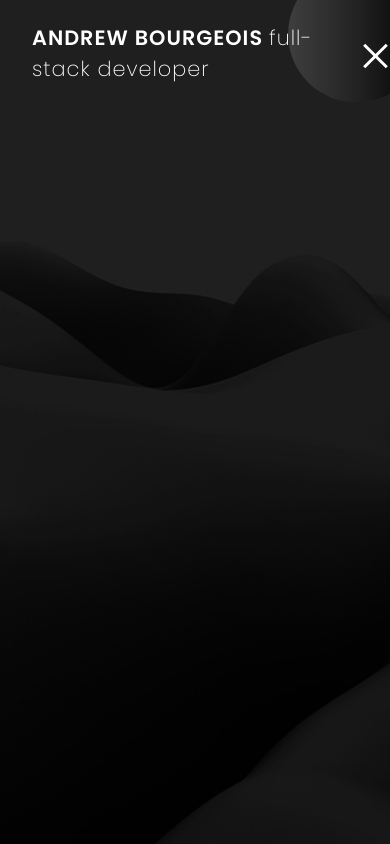
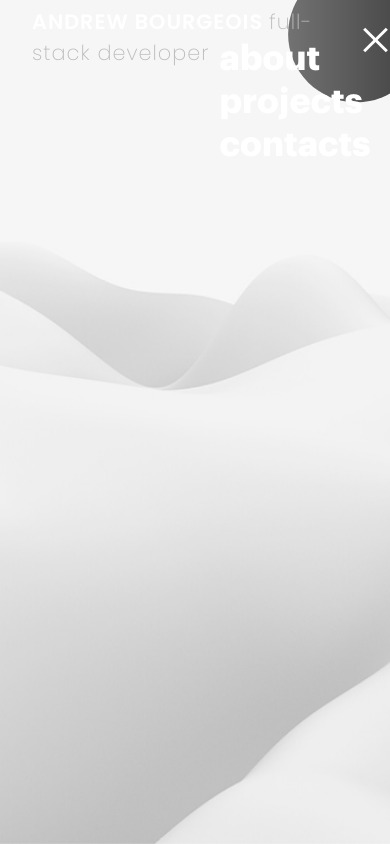
Before and after one commit to asb1512/portfolio-site-react, a React (Create React App) app: page / in a window 390 px wide. Both pictures are taken after a click on the button 375 px from the left and 56 px from the top of the page. Built offline with nearby package versions, Linux system fonts and the light colour scheme.

Commit message:
animating background and menu options based on mouse over

```diff
--- a/src/App.css
+++ b/src/App.css
@@ -3,6 +3,18 @@
 @font-face {
   font-family: 'Azonix';
   src: url(./fonts/Azonix.otf);
+  format: 'oft';
+}
+
+@font-face {
+  font-family: 'GraphikRegular';
+  src: url(./fonts/GraphikRegular.otf);
+  format: 'oft';
+}
+
+@font-face {
+  font-family: 'GraphikBold';
+  src: url(./fonts/GraphikBold.otf);
   format: 'oft';
 }
 
@@ -41,7 +53,7 @@ body {
   position: fixed;
   inset: 0;
   width: 100%;
-  height: auto;
+  height: 100%;
   z-index: 0;
 }
 
@@ -91,6 +103,7 @@ body {
 
 .navbar-left > span {
   font-weight: 200;
+  color: #BCBCBC;
 }
 
 .navbar-left {
@@ -116,9 +129,53 @@ body {
   z-index: 10;
 }
 
-@media only screen and (max-width: 1550px) {
+.menu-options {
+  position: absolute;
+  top: 0;
+  right: 0;
+  margin: 5% 5% 0 0;
+  z-index: 10;
+  font-family: 'GraphikBold';
+  font-size: 4rem;
+  line-height: .5rem;
+  color: #fff;
+  overflow: hidden;
+}
+
+.menu-options > p {
+  cursor: pointer;
+}
+
+@media only screen and (max-width: 1600px) {
+  .menu-options {
+    font-size: 3.5rem;
+  }
+}
+
+@media only screen and (max-width: 1450px) {
+  .menu-options {
+    font-size: 3.2rem;
+  }
+}
+
+@media only screen and (max-width: 1300px) {
   .home-bg {
     width: auto;
     height: 100%;
   }
+
+  .navbar {
+    margin-top: 1rem;
+  }
+
+  .menu-options {
+    font-size: 2.7rem;
+    margin: 5% 5% 0 0;
+  }
 }
+
+@media only screen and (max-width: 1100px) {
+  .menu-options {
+    font-size: 2.2rem;
+  }
+}
--- a/src/App.js
+++ b/src/App.js
@@ -40,32 +40,52 @@ function App() {
     right: showMenu ? -100 : 0,
   })
 
+  const [bgColor, setBgColor] = useState('white');
+  const whiteStyle = useSpring({
+    opacity: bgColor === 'white' ? 1 : 0,
+  })
+  const redStyle = useSpring({
+    opacity: bgColor === 'red' ? 1 : 0,
+  })
+  const grayStyle = useSpring({
+    opacity: bgColor === 'gray' ? 1 : 0,
+  })
+  const blackStyle = useSpring({
+    opacity: bgColor === 'black' ? 1 : 0,
+  })
+
+
+
   return transitions(
     (styles, item) => item && <animated.div style={styles} className="App">
-      <Navbar setMenu={setMenu} showMenu={showMenu} />
+      <Navbar setMenu={setMenu} showMenu={showMenu} setBgColor={setBgColor} />
 
-      <img
+      <animated.img
         src={bgBlack}
         alt="Andrew Bourgeois – Full-Stack Developer"
         className='home-bg bg-black'
+        style={blackStyle}
       />
 
-      <img
+      <animated.img
         src={bgGray}
         alt="Andrew Bourgeois – Full-Stack Developer"
         className='home-bg bg-gray'
+        style={grayStyle}
       />
 
-      <img
+      <animated.img
         src={bgRed}
         alt="Andrew Bourgeois – Full-Stack Developer"
         className='home-bg bg-red'
+        style={redStyle}
       />
 
-      <img
+      <animated.img
         src={bgWhite}
         alt="Andrew Bourgeois – Full-Stack Developer"
         className='home-bg bg-white'
+        style={whiteStyle}
       />
 
 
--- a/src/Navbar.js
+++ b/src/Navbar.js
@@ -6,6 +6,7 @@ import { useSpring, animated } from 'react-spring';
 
 export default function Navbar(props) {
 
+  // animation for hamburger menu
   const [isOpen, setOpen] = useState(false)
   const hamburgerStyle = useSpring({
     opacity: isOpen ? 1 : 0,
@@ -16,6 +17,67 @@ export default function Navbar(props) {
     right: isOpen ? '0' : '-100',
     width: isOpen ? '35%' : '5%',
     fill: 'url(#grad)'
+  })
+
+  // animation for menu options
+  const [hoverAbout, setAbout] = useState(false);
+  const [hoverProjects, setProjects] = useState(false);
+  const [hoverContacts, setContacts] = useState(false);
+
+  const handleMouseEnter = (color) => {
+    switch (color) {
+      case 'red':
+        setAbout(true);
+        break;
+      case 'gray':
+        setProjects(true);
+        break;
+      case 'black':
+        setContacts(true);
+        break;
+      default:
+        break;
+    }
+    props.setBgColor(color);
+  }
+
+  const handleMouseLeave = () => {
+    setAbout(false);
+    setProjects(false);
+    setContacts(false);
+    props.setBgColor('white');
+  }
+
+  const aboutStyle = useSpring({
+    delay: 300,
+    opacity: isOpen ? 1 : 0,
+    transform: isOpen ? 'translate(0px, 0px)' : 'translate(0px, 250px)',
+    color: hoverAbout ? '#FE3636' : '#FFF',
+    config: {
+      mass: 2,
+      tension: 350,
+      clamp: true,
+    },
+  })
+  const projectsStyle = useSpring({
+    delay: 400,
+    opacity: isOpen ? 1 : 0,
+    transform: isOpen ? 'translate(0px, 0px)' : 'translate(0px, 250px)',
+    color: hoverProjects ? '#BCBCBC' : '#FFF',
+    config: {
+      mass: 1,
+      tension: 350
+    },
+  })
+  const contactsStyle = useSpring({
+    delay: 500,
+    opacity: isOpen ? 1 : 0,
+    transform: isOpen ? 'translate(0px, 0px)' : 'translate(0px, 250px)',
+    color: hoverContacts ? '#000' : '#FFF',
+    config: {
+      mass: 2,
+      tension: 350
+    },
   })
 
   return (
@@ -48,8 +110,8 @@ export default function Navbar(props) {
             x2="100%"
             y2="0%"
           >
-            <stop offset="0%" stopColor='rgba(70,70,70,.8)' stopOpacity='1' />
-            <stop offset="100%" stopColor='rgba(0,0,0,1)' stopOpacity='1'/>
+            <stop offset="0%" stopColor='rgba(70,70,70,.75)' stopOpacity='1' />
+            <stop offset="100%" stopColor='rgba(0,0,0,.75)' stopOpacity='1'/>
           </linearGradient>
         </defs>
         <circle
@@ -59,6 +121,30 @@ export default function Navbar(props) {
 
         />
       </animated.svg>
+
+      <div className='menu-options'>
+        <animated.p
+          style={aboutStyle}
+          onMouseEnter={() => handleMouseEnter('red')}
+          onMouseLeave={() => handleMouseLeave()}
+        >
+            about
+        </animated.p>
+        <animated.p
+          style={projectsStyle}
+          onMouseEnter={() => handleMouseEnter('gray')}
+          onMouseLeave={() => handleMouseLeave()}
+        >
+            projects
+        </animated.p>
+        <animated.p
+          style={contactsStyle}
+          onMouseEnter={() => handleMouseEnter('black')}
+          onMouseLeave={() => handleMouseLeave()}
+        >
+            contacts
+        </animated.p>
+      </div>
     </>
   )
 }
```
